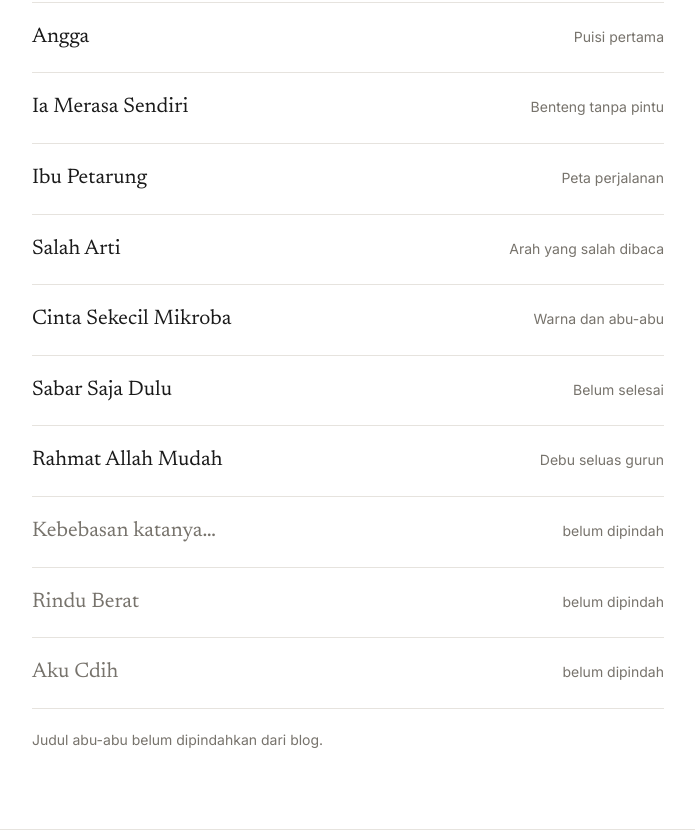
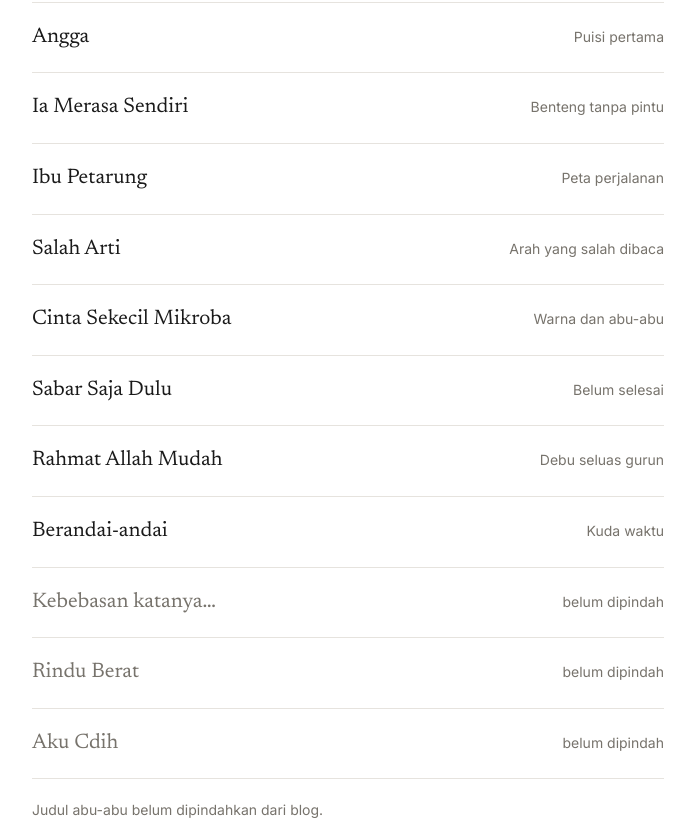
Before and after one commit to AnggaNurSalimDev/dilatasi-puisi, a plain HTML site: page index.html in a window 1280 px wide. Shown: the part 331-1169 px from the top of the page, without its empty margins (292-987 px from the left). Drawn offline with Linux system fonts and the light colour scheme.

Commit message:
Tambah puisi Berandai-andai
Co-Authored-By: Claude Opus 5.5 <noreply@anthropic.com>
Claude-Session: https://claude.ai/code/session_01F41bAKo9rTB7wJr5hg8zCV

```diff
--- a/index.html
+++ b/index.html
@@ -139,6 +139,17 @@ h1{font-weight:400;font-size:clamp(34px,6vw,48px);line-height:1.05;letter-spacin
     garis("M65 136 Q80 114 92 94", 6) +
     garis("M72 88 Q86 68 94 46", 5) +
     garis("M92 52 Q104 36 108 14", 4));
+  /* Berandai-andai: tiga jejak kaki kuda sudah tercap (SD, SMP, SMK), kaki keempat masih melayang.
+     Jejak digambar dengan ujung kuku menghadap atas (arah langkah). */
+  const ladam = (x, y, isi) => `<g transform="translate(${x} ${y})">${isi}</g>`;
+  const JEJAK_D = "M0 -16 C10 -16 13 -7 13 2 C13 10 10 16 5 16 L1.5 6 L-1.5 6 L-5 16 C-10 16 -13 10 -13 2 C-13 -7 -10 -16 0 -16 Z";
+  const LADAM_TEBAL = `<path d="${JEJAK_D}" fill="currentColor"/>`;
+  const LADAM_MELAYANG = `<path d="${JEJAK_D}" fill="none" stroke="currentColor" stroke-width="1.6" stroke-dasharray="3 3"/>`;
+  const SELA_JEJAK = `<svg viewBox="0 0 300 100" aria-hidden="true" focusable="false">
+    ${ladam(40, 70, LADAM_TEBAL)}${ladam(108, 52, LADAM_TEBAL)}${ladam(176, 70, LADAM_TEBAL)}
+    <ellipse cx="244" cy="54" rx="15" ry="11" fill="currentColor" opacity=".1"/>
+    ${ladam(250, 30, LADAM_MELAYANG)}</svg>`;
+
 
   /* ================= DATA: satu objek per puisi =================
      bait : array of array of string (bait → baris)
@@ -400,6 +411,36 @@ h1{font-weight:400;font-size:clamp(34px,6vw,48px);line-height:1.05;letter-spacin
 @supports (animation-timeline: view()){[data-puisi="rahmat-allah-mudah"] [data-g="11"]::after{animation:rahmat-allah-mudah-memuai ease-out both;animation-timeline:--ram-gurun;animation-range:cover 30% cover 50%}}
 @media (prefers-reduced-motion: reduce){[data-puisi="rahmat-allah-mudah"] [data-g="11"]::after{animation:none}}`
     },
+    {
+      slug: "berandai-andai", judul: "Berandai-andai", tanggal: "Kuda waktu", siap: true,
+      bait: [
+        ["Apakah kuda ini akan berhenti?",
+         "Rasanya ia berlari tanpa letih",
+         "Apakah kamu tidak punya hati?",
+         "Wahai kuda waktu yang gagah"],
+        ["Tiga kakimu telah menginjak wajahku",
+         "Tinggal tunggu waktu, untukku terjatuh",
+         "Bisakah kau biarkan aku menunggangimu?",
+         "Bisakah kau, tuk melangkah mundur? Wahai kuda yang angkuh?"],
+        ["Andai kau bisa, pasti kuperbaiki kesalahan yang lalu",
+         "Andai itu bisa, yang sekarang bukanlah penghalang",
+         "Berandai-andai pergi ke masa lalu, itu jadi impianku",
+         "Tapi sayang, kuda yang angkuh jadi penghalang"],
+        ["Jika itu terhalang, bolehkah hidupku jadi lebih baik sekarang?",
+         "Apakah kakimu yang angkuh, bisa kuhindari?",
+         "Yakinkah kamu tak'kan menginjak wajahku yang malang?",
+         "Tidak? Ternyata aku hanya bisa berandai-andai."]
+      ],
+      sela: {
+        1: { label: "Tiga jejak kaki kuda sudah tercap, jejak keempat masih melayang belum mendarat", svg: SELA_JEJAK }
+      },
+      /* Angan = miring dan pucat; kenyataan = tegak dan padat. Tanpa gerak. */
+      css: `
+[data-puisi="berandai-andai"] .sela{max-width:280px;margin:2.4em auto 2.8em}
+[data-puisi="berandai-andai"] [data-g="8"],[data-puisi="berandai-andai"] [data-g="9"],[data-puisi="berandai-andai"] [data-g="10"]{font-style:italic;opacity:.62}
+[data-puisi="berandai-andai"] [data-g="11"]{font-weight:500;margin-top:.3em}
+[data-puisi="berandai-andai"] [data-g="15"] .kata:nth-of-type(6){font-style:italic;opacity:.62}`
+    },
     { slug: "kebebasan-katanya", judul: "Kebebasan katanya…", tanggal: "12 Okt 2026", siap: false },
     { slug: "rindu-berat", judul: "Rindu Berat", tanggal: "12 Okt 2026", siap: false },
     { slug: "aku-cdih", judul: "Aku Cdih", tanggal: "12 Okt 2026", siap: false }
```
